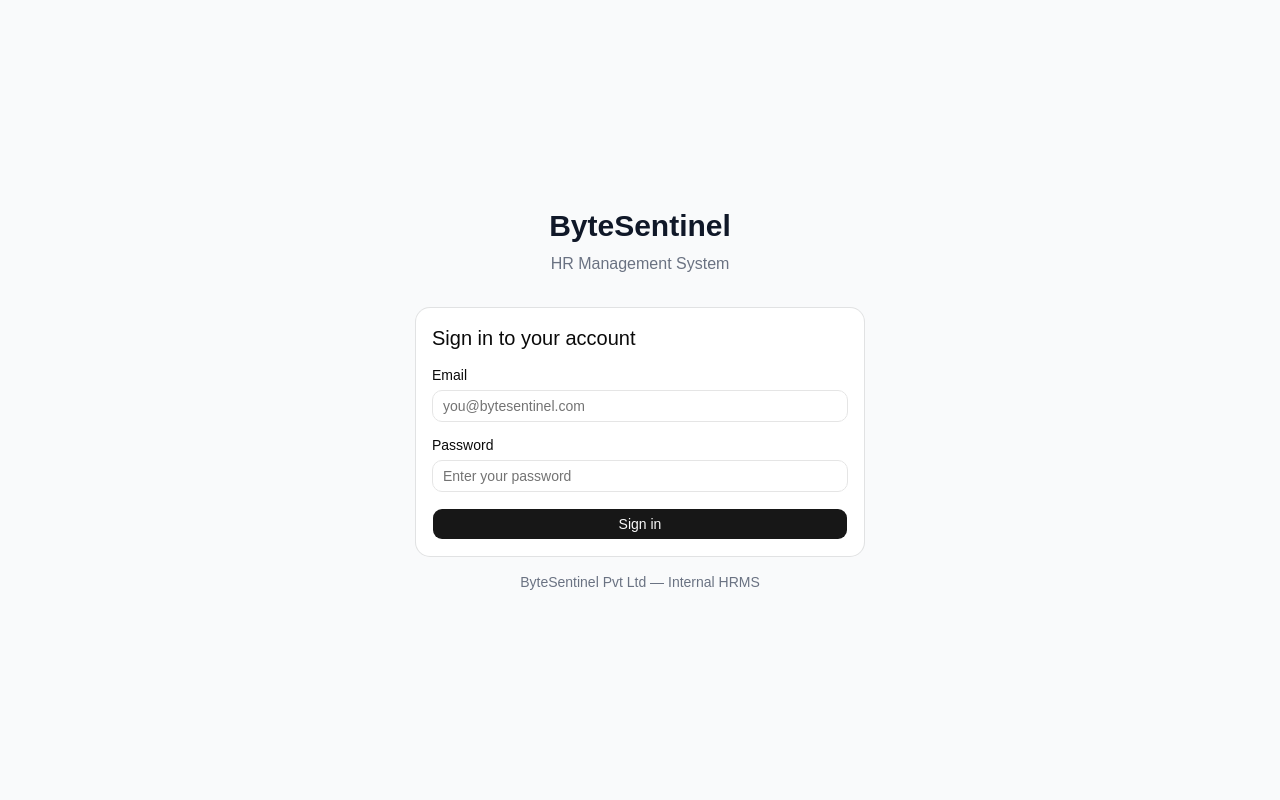
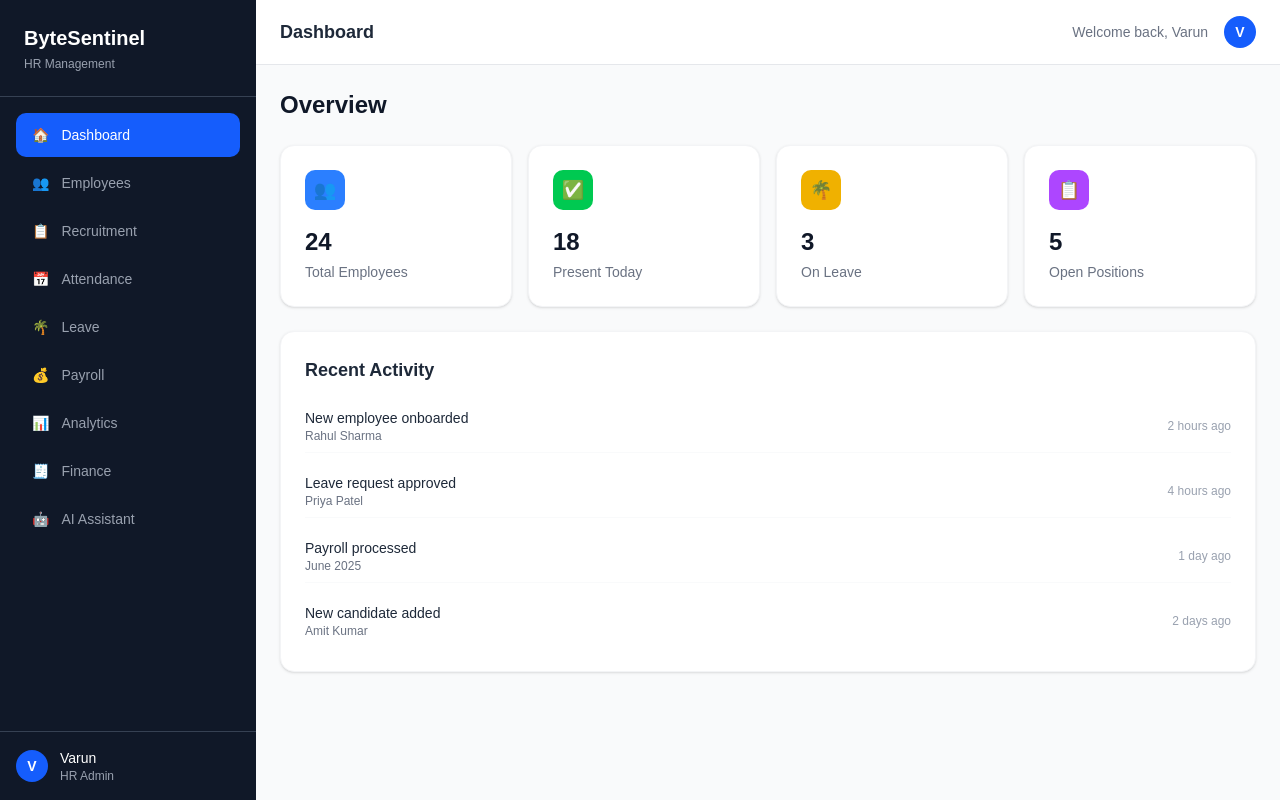
Before and after one commit to Varunteja119/Bytesential-hrms, a React (Vite) app: page /ai-chat in a window 1280 px wide. Built offline with nearby package versions, Linux system fonts and the light colour scheme.

Commit message:
feat: dashboard layout and overview page

```diff
--- a/src/App.tsx
+++ b/src/App.tsx
@@ -1,7 +1,7 @@
-import Login from "./pages/auth/Login"
+import Dashboard from "./pages/dashboard/Dashboard"
 
 function App() {
-  return <Login />
+  return <Dashboard />
 }
 
 export default App
--- /dev/null
+++ b/src/components/layout/DashboardLayout.tsx
@@ -0,0 +1,26 @@
+import Sidebar from "./Sidebar"
+
+export default function DashboardLayout({ children }: { children: React.ReactNode }) {
+  return (
+    <div className="flex min-h-screen bg-gray-50">
+      <Sidebar />
+      <div className="flex-1 flex flex-col">
+        {/* Top Header */}
+        <header className="bg-white border-b border-gray-200 px-6 py-4 flex items-center justify-between">
+          <h2 className="text-lg font-semibold text-gray-800">Dashboard</h2>
+          <div className="flex items-center gap-4">
+            <span className="text-sm text-gray-500">Welcome back, Varun</span>
+            <div className="w-8 h-8 rounded-full bg-blue-600 flex items-center justify-center text-white text-sm font-bold">
+              V
+            </div>
+          </div>
+        </header>
+
+        {/* Page Content */}
+        <main className="flex-1 p-6">
+          {children}
+        </main>
+      </div>
+    </div>
+  )
+}
--- /dev/null
+++ b/src/components/layout/Sidebar.tsx
@@ -0,0 +1,58 @@
+import { useState } from "react"
+
+const menuItems = [
+  { icon: "🏠", label: "Dashboard", path: "/dashboard" },
+  { icon: "👥", label: "Employees", path: "/employees" },
+  { icon: "📋", label: "Recruitment", path: "/recruitment" },
+  { icon: "📅", label: "Attendance", path: "/attendance" },
+  { icon: "🌴", label: "Leave", path: "/leave" },
+  { icon: "💰", label: "Payroll", path: "/payroll" },
+  { icon: "📊", label: "Analytics", path: "/analytics" },
+  { icon: "🧾", label: "Finance", path: "/finance" },
+  { icon: "🤖", label: "AI Assistant", path: "/ai-chat" },
+]
+
+export default function Sidebar() {
+  const [active, setActive] = useState("Dashboard")
+
+  return (
+    <div className="w-64 min-h-screen bg-gray-900 text-white flex flex-col">
+      {/* Logo */}
+      <div className="p-6 border-b border-gray-700">
+        <h1 className="text-xl font-bold text-white">ByteSentinel</h1>
+        <p className="text-gray-400 text-xs mt-1">HR Management</p>
+      </div>
+
+      {/* Menu */}
+      <nav className="flex-1 p-4 space-y-1">
+        {menuItems.map((item) => (
+          <button
+            key={item.label}
+            onClick={() => setActive(item.label)}
+            className={`w-full flex items-center gap-3 px-4 py-3 rounded-lg text-sm transition-colors ${
+              active === item.label
+                ? "bg-blue-600 text-white"
+                : "text-gray-400 hover:bg-gray-800 hover:text-white"
+            }`}
+          >
+            <span>{item.icon}</span>
+            <span>{item.label}</span>
+          </button>
+        ))}
+      </nav>
+
+      {/* User info at bottom */}
+      <div className="p-4 border-t border-gray-700">
+        <div className="flex items-center gap-3">
+          <div className="w-8 h-8 rounded-full bg-blue-600 flex items-center justify-center text-sm font-bold">
+            V
+          </div>
+          <div>
+            <p className="text-sm text-white">Varun</p>
+            <p className="text-xs text-gray-400">HR Admin</p>
+          </div>
+        </div>
+      </div>
+    </div>
+  )
+}
--- a/src/pages/auth/Login.tsx
+++ b/src/pages/auth/Login.tsx
@@ -3,6 +3,7 @@ import { Card, CardContent, CardHeader, CardTitle } from "@/components/ui/card"
 import { Input } from "@/components/ui/input"
 import { Button } from "@/components/ui/button"
 import { Label } from "@/components/ui/label"
+import axios from "axios"
 
 export default function Login() {
   const [email, setEmail] = useState("")
@@ -22,11 +23,32 @@ export default function Login() {
     setError("")
 
     try {
-      console.log("Logging in with:", email, password)
-      await new Promise(resolve => setTimeout(resolve, 1500))
-      alert("Login successful! (API not connected yet)")
-    } catch (err) {
-      setError("Invalid email or password")
+      const response = await axios.post(
+        "http://localhost:8000/api/v1/auth/login",
+        { email, password }
+      )
+
+      const { access_token, refresh_token, user } = response.data
+
+      // Save tokens
+      localStorage.setItem("access_token", access_token)
+      localStorage.setItem("refresh_token", refresh_token)
+      localStorage.setItem("user", JSON.stringify(user))
+
+      // Log to confirm it works
+      console.log("Logged in as:", user)
+      console.log("Role:", user.roles)
+
+      alert(`Welcome ${user.full_name}! Role: ${user.roles}`)
+
+    } catch (err: any) {
+      if (err.response?.status === 401) {
+        setError("Invalid email or password")
+      } else if (err.response?.status === 422) {
+        setError("Please enter a valid email and password")
+      } else {
+        setError("Server error — make sure backend is running on port 8000")
+      }
     } finally {
       setLoading(false)
     }
@@ -35,21 +57,25 @@ export default function Login() {
   return (
     <div className="min-h-screen bg-gray-50 flex items-center justify-center p-4">
       <div className="w-full max-w-md">
+
         <div className="text-center mb-8">
           <h1 className="text-3xl font-bold text-gray-900">ByteSentinel</h1>
           <p className="text-gray-500 mt-2">HR Management System</p>
         </div>
+
         <Card>
           <CardHeader>
             <CardTitle className="text-xl">Sign in to your account</CardTitle>
           </CardHeader>
           <CardContent>
             <form onSubmit={handleSubmit} className="space-y-4">
+
               {error && (
                 <div className="bg-red-50 text-red-600 text-sm p-3 rounded-md">
                   {error}
                 </div>
               )}
+
               <div className="space-y-2">
                 <Label htmlFor="email">Email</Label>
                 <Input
@@ -60,6 +86,7 @@ export default function Login() {
                   onChange={(e) => setEmail(e.target.value)}
                 />
               </div>
+
               <div className="space-y-2">
                 <Label htmlFor="password">Password</Label>
                 <Input
@@ -70,12 +97,15 @@ export default function Login() {
                   onChange={(e) => setPassword(e.target.value)}
                 />
               </div>
+
               <Button type="submit" className="w-full" disabled={loading}>
                 {loading ? "Signing in..." : "Sign in"}
               </Button>
+
             </form>
           </CardContent>
         </Card>
+
         <p className="text-center text-sm text-gray-500 mt-4">
           ByteSentinel Pvt Ltd — Internal HRMS
         </p>
--- /dev/null
+++ b/src/pages/dashboard/Dashboard.tsx
@@ -0,0 +1,52 @@
+import DashboardLayout from "@/components/layout/DashboardLayout"
+
+const stats = [
+  { label: "Total Employees", value: "24", icon: "👥", color: "bg-blue-500" },
+  { label: "Present Today", value: "18", icon: "✅", color: "bg-green-500" },
+  { label: "On Leave", value: "3", icon: "🌴", color: "bg-yellow-500" },
+  { label: "Open Positions", value: "5", icon: "📋", color: "bg-purple-500" },
+]
+
+export default function Dashboard() {
+  return (
+    <DashboardLayout>
+      <div className="space-y-6">
+        <h1 className="text-2xl font-bold text-gray-900">Overview</h1>
+
+        {/* Stats Grid */}
+        <div className="grid grid-cols-4 gap-4">
+          {stats.map((stat) => (
+            <div key={stat.label} className="bg-white rounded-xl p-6 shadow-sm border border-gray-100">
+              <div className={`w-10 h-10 ${stat.color} rounded-lg flex items-center justify-center text-white text-lg mb-4`}>
+                {stat.icon}
+              </div>
+              <p className="text-2xl font-bold text-gray-900">{stat.value}</p>
+              <p className="text-sm text-gray-500 mt-1">{stat.label}</p>
+            </div>
+          ))}
+        </div>
+
+        {/* Recent Activity */}
+        <div className="bg-white rounded-xl p-6 shadow-sm border border-gray-100">
+          <h2 className="text-lg font-semibold text-gray-800 mb-4">Recent Activity</h2>
+          <div className="space-y-3">
+            {[
+              { action: "New employee onboarded", name: "Rahul Sharma", time: "2 hours ago" },
+              { action: "Leave request approved", name: "Priya Patel", time: "4 hours ago" },
+              { action: "Payroll processed", name: "June 2025", time: "1 day ago" },
+              { action: "New candidate added", name: "Amit Kumar", time: "2 days ago" },
+            ].map((item, i) => (
+              <div key={i} className="flex items-center justify-between py-2 border-b border-gray-50 last:border-0">
+                <div>
+                  <p className="text-sm font-medium text-gray-800">{item.action}</p>
+                  <p className="text-xs text-gray-500">{item.name}</p>
+                </div>
+                <span className="text-xs text-gray-400">{item.time}</span>
+              </div>
+            ))}
+          </div>
+        </div>
+      </div>
+    </DashboardLayout>
+  )
+}
```
